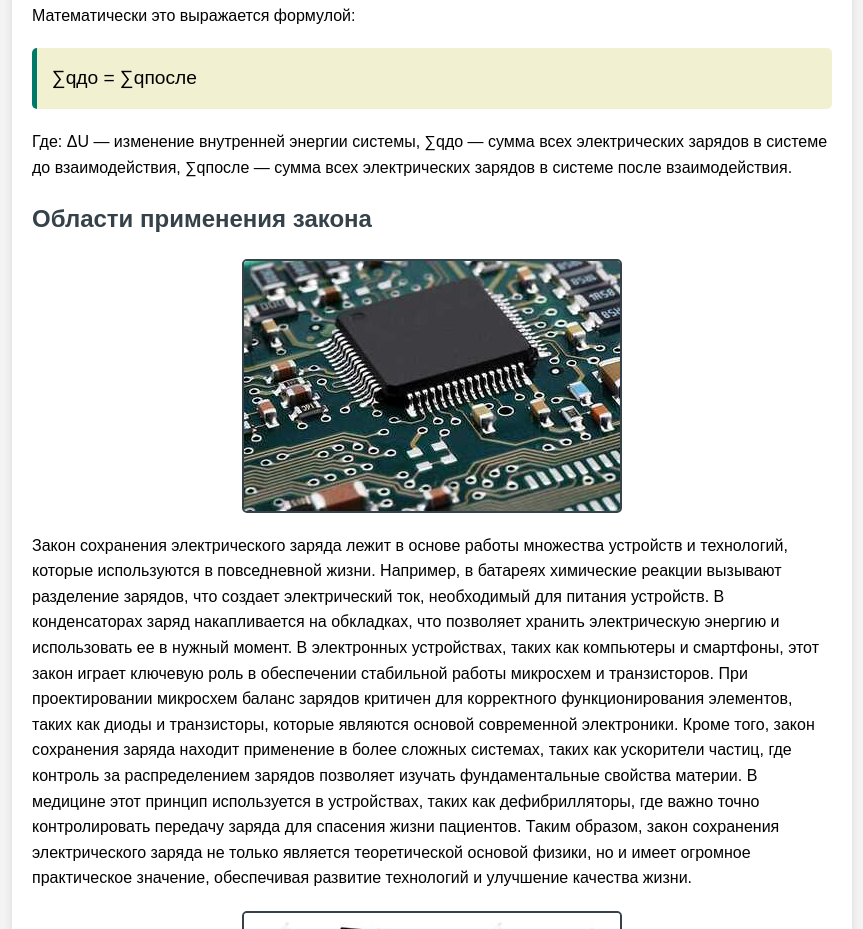
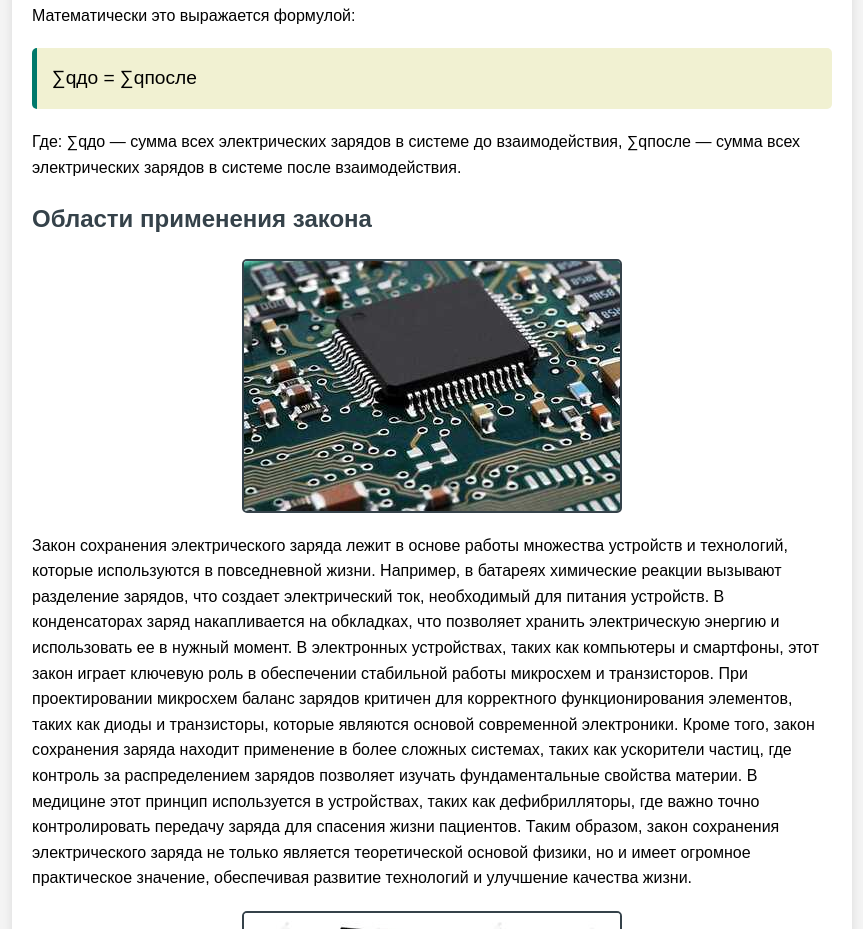
Before and after one commit to Beowdulf/project.github.io, a plain HTML site: page inzar.html in a window 1280 px wide. Shown: the part 799-1728 px from the top of the page, without its empty margins (208-1071 px from the left). Drawn offline with Linux system fonts and the light colour scheme.

Commit message:
Update inzar.html

```diff
--- a/inzar.html
+++ b/inzar.html
@@ -25,7 +25,7 @@
             <p>Закон сохранения электрического заряда гласит, что в замкнутой системе алгебраическая сумма электрических зарядов остается постоянной. Это означает, что заряд не может быть создан или уничтожен, он может только передаваться от одного тела к другому.</p>
             <p>Математически это выражается формулой:</p>
             <p class="formula">∑qдо = ∑qпосле</p>
-             <p>Где: ΔU — изменение внутренней энергии системы,
+             <p>Где:
                 ∑qдо — сумма всех электрических зарядов в системе до взаимодействия,
                 ∑qпосле — сумма всех электрических зарядов в системе после взаимодействия.
             </p>
```
